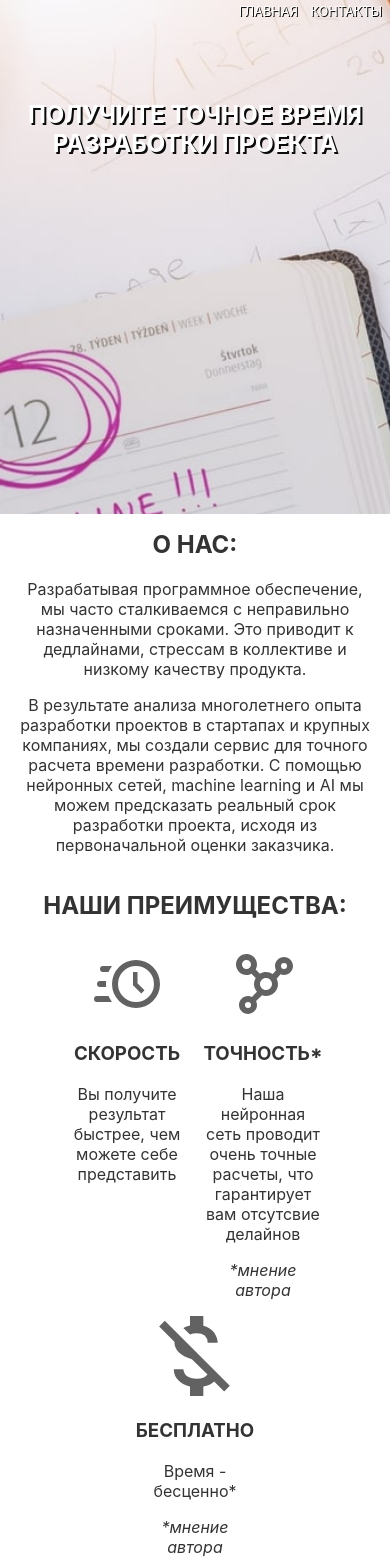
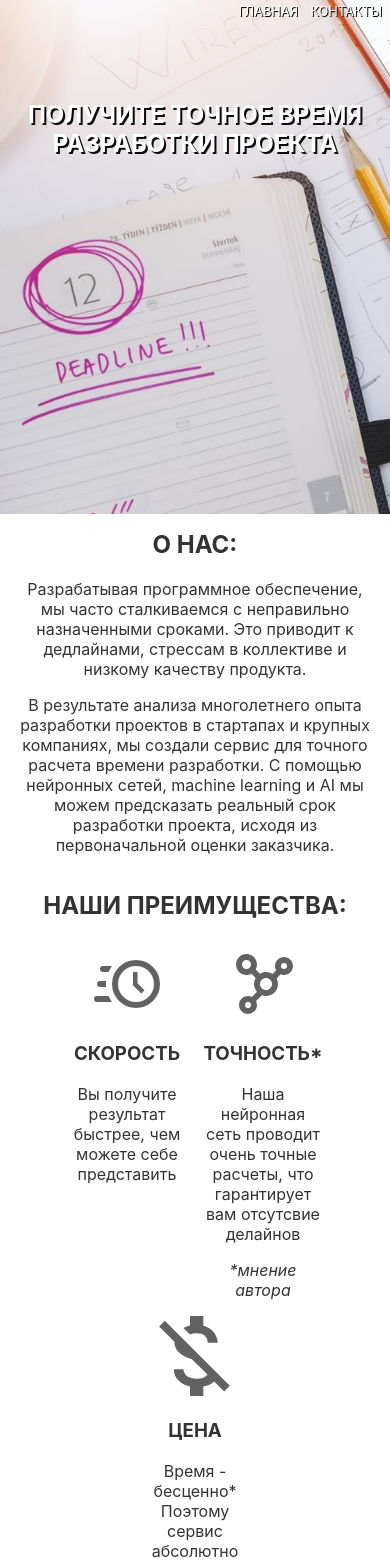
Before and after one commit to maxershov/svelte-time-counter, a Svelte app: page / in a window 390 px wide. Shown: the top 1562 px of the page. Built offline with nearby package versions, Linux system fonts and the light colour scheme.

Commit message:
Add parallax (mobile) TEST

```diff
--- a/public/global.css
+++ b/public/global.css
@@ -43,8 +43,24 @@ html, body {
 
 @media only screen and (min-width: 768px) and (max-width: 1279px) {
     body {
+        background-image: none !important;
+        background-attachment: scroll !important;
+    }
+    body:before {
+        content: '';
         background-image: url("./jeshoots_bg768.jpg");
-        background-attachment: scroll !important;
+        position: fixed;
+        left: 0;
+        right: 0;
+        top: 0;
+        bottom: 0;
+        z-index: -1;
+        background-repeat: no-repeat;
+        background-position: top center;
+        background-size: contain;
+        /*
+
+        background-attachment: fixed; */
     }
 }
 
@@ -53,8 +69,23 @@ html, body {
         font-size: 0.5rem;
     }
     body {
+        background-image: none !important;
+        background-attachment: scroll !important;
+    }
+    body:before {
+        content: '';
         background-image: url("./jeshoots_bg500.jpg");
-        background-attachment: scroll !important;
+        position: fixed;
+        left: 0;
+        right: 0;
+        top: 0;
+        bottom: 0;
+        z-index: -1;
+        background-repeat: no-repeat;
+        background-position: top center;
+        background-size: contain;
+        /*
+        background-attachment: fixed; */
     }
 }
 
--- a/src/About.svelte
+++ b/src/About.svelte
@@ -67,8 +67,9 @@
     </div>
     <div class="about__card">
       <img alt="dollar" src={dollar} />
-      <h3>БЕСПЛАТНО</h3>
-      <p>Время - бесценно*</p>
+      <h3>ЦЕНА</h3>
+      <p>Время - бесценно*
+      Поэтому сервис абсолютно бесплатный</p>
       <i>*мнение автора</i>
     </div>
   </div>
--- a/src/App.svelte
+++ b/src/App.svelte
@@ -9,7 +9,7 @@
 
 </style>
 
-<div className="app">
+<div class="app">
   <Home />
   <About />
   <Counter />
```
